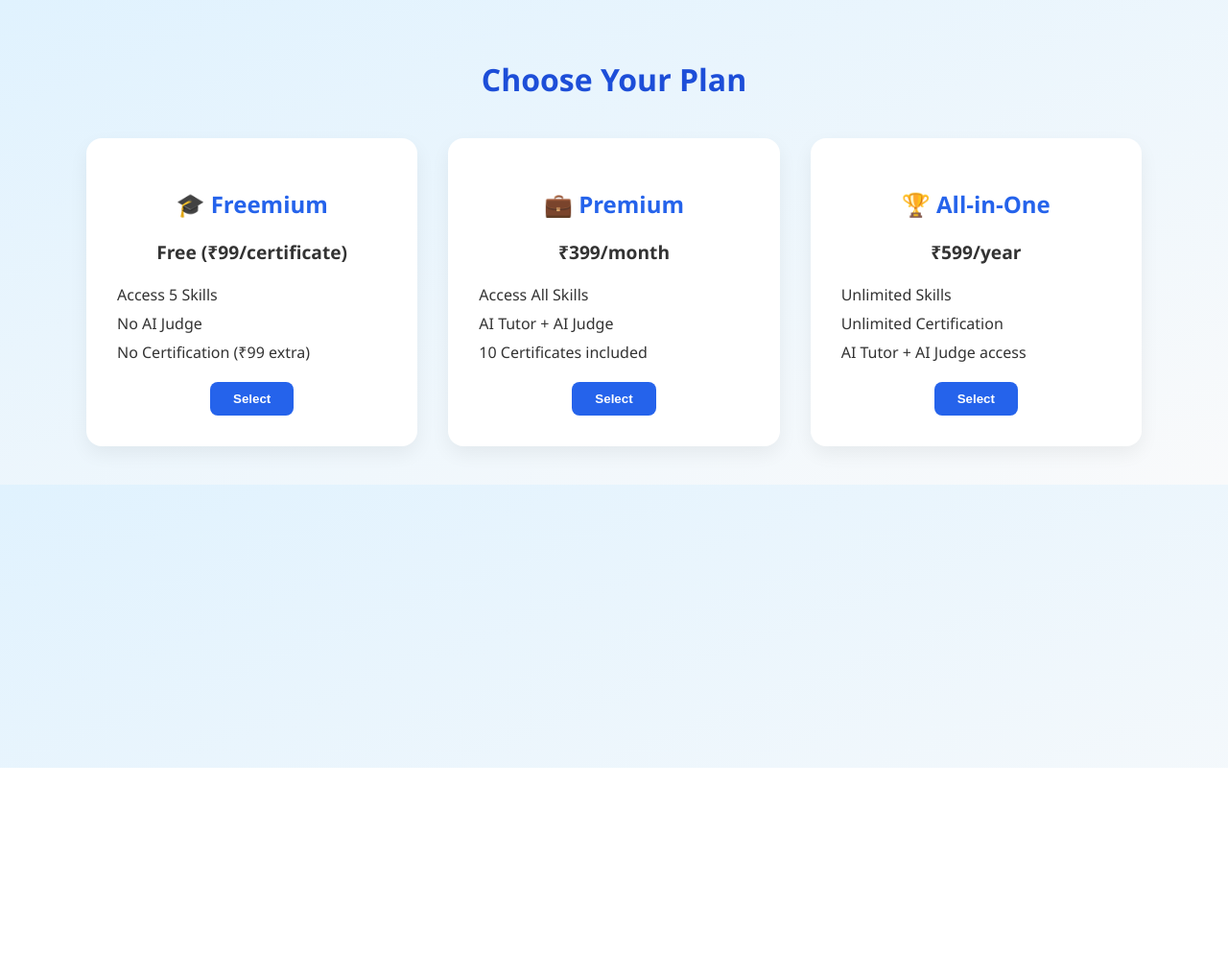
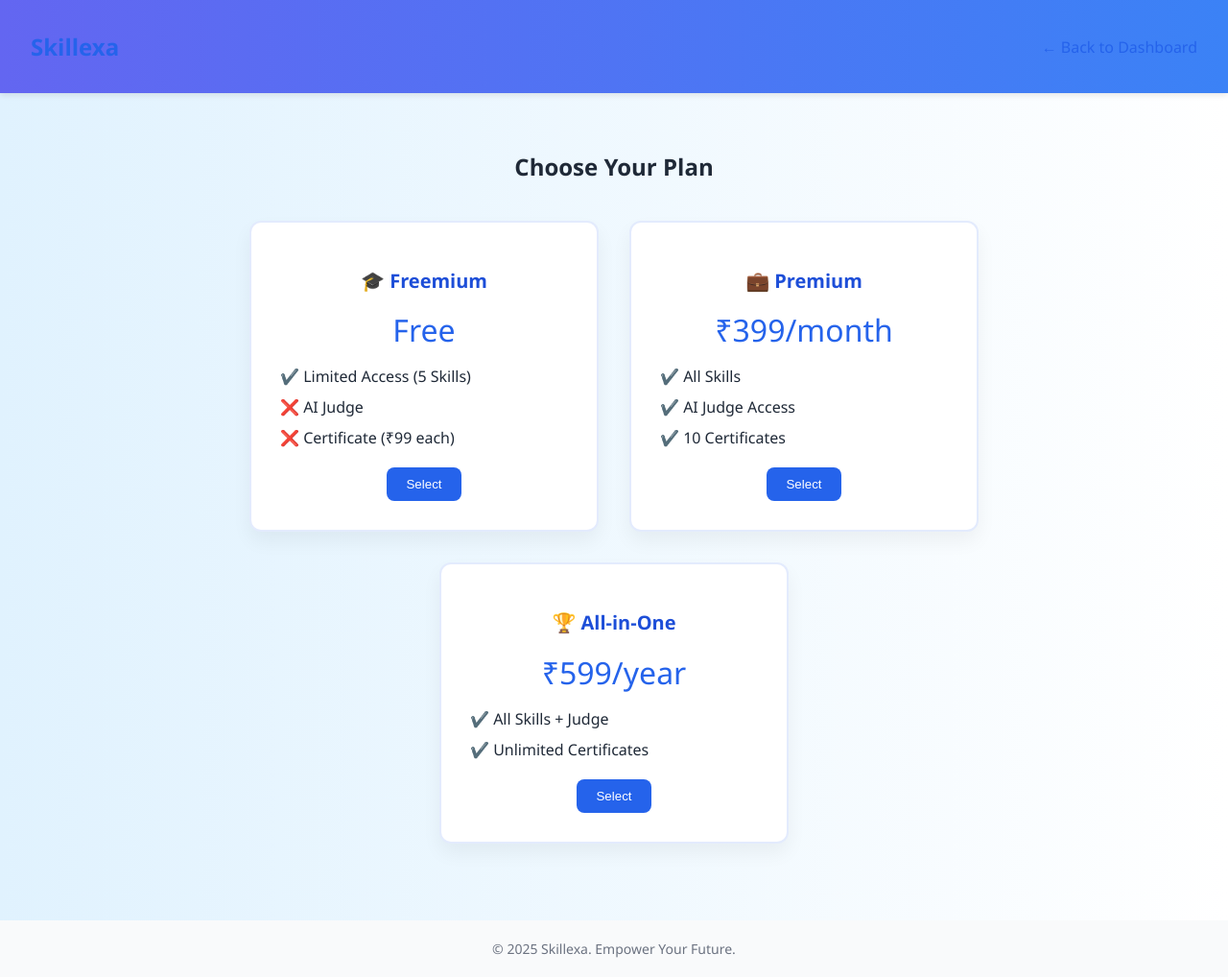
Before and after one commit to srushti-prajapati/skillexa, a plain HTML site: page payment.html in a window 1280 px wide. Shown: the whole page at 96% size. Before the commit the page ends 800 px from the top, so only its background shows below. Drawn offline with Linux system fonts and the light colour scheme.

Commit message:
Add pricing plans and upgrade logic

```diff
--- a/payment.html
+++ b/payment.html
@@ -3,130 +3,161 @@
 <head>
   <meta charset="UTF-8" />
   <meta name="viewport" content="width=device-width, initial-scale=1.0"/>
-  <title>Pricing – Skillexa</title>
+  <title>Upgrade Plan – Skillexa</title>
   <link rel="stylesheet" href="assets/css/style.css" />
   <style>
     body {
       font-family: 'Segoe UI', sans-serif;
-      background: linear-gradient(to bottom right, #e0f2fe, #f9fafb);
+      background: linear-gradient(to right, #e0f2fe, #ffffff);
       margin: 0;
-      padding: 40px 20px;
+      color: #1f2937;
     }
 
-    h1 {
-      text-align: center;
-      color: #1d4ed8;
-      margin-bottom: 40px;
+    header {
+      display: flex;
+      justify-content: space-between;
+      align-items: center;
+      padding: 1rem 2rem;
+      background-color: white;
+      box-shadow: 0 2px 6px rgba(0, 0, 0, 0.1);
     }
 
-    .plans {
-      display: grid;
+    header h1 {
+      font-size: 1.5rem;
+      color: #2563eb;
+    }
+
+    .pricing-section {
+      max-width: 1000px;
+      margin: 60px auto;
+      padding: 0 20px;
+      text-align: center;
+    }
+
+    .pricing-grid {
+      display: flex;
       gap: 2rem;
-      max-width: 1100px;
-      margin: auto;
-      grid-template-columns: repeat(auto-fit, minmax(280px, 1fr));
+      flex-wrap: wrap;
+      justify-content: center;
+      margin-top: 40px;
     }
 
     .plan {
       background: white;
-      border-radius: 16px;
+      border-radius: 12px;
       padding: 30px;
-      box-shadow: 0 8px 20px rgba(0, 0, 0, 0.06);
-      text-align: center;
-      border: 2px solid transparent;
-      transition: 0.3s;
-    }
-
-    .plan:hover {
-      transform: translateY(-5px);
-      border-color: #2563eb;
+      width: 300px;
+      box-shadow: 0 10px 20px rgba(0, 0, 0, 0.05);
+      border: 2px solid #2563eb20;
     }
 
     .plan h2 {
-      color: #2563eb;
-      font-size: 1.5rem;
-      margin-bottom: 10px;
+      color: #1d4ed8;
+      font-size: 1.25rem;
     }
 
-    .plan .price {
-      font-size: 1.2rem;
-      margin-bottom: 20px;
-      font-weight: bold;
+    .price {
+      font-size: 2rem;
+      color: #2563eb;
+      margin: 15px 0;
     }
 
     .plan ul {
       list-style: none;
       padding: 0;
+      text-align: left;
       margin-bottom: 20px;
-      text-align: left;
     }
 
     .plan ul li {
-      margin: 8px 0;
+      margin: 10px 0;
     }
 
-    .btn-select {
-      background: #2563eb;
+    .plan button {
+      background-color: #2563eb;
       color: white;
-      padding: 10px 24px;
       border: none;
+      padding: 10px 20px;
       border-radius: 8px;
-      font-weight: 600;
       cursor: pointer;
-      transition: 0.3s;
+      font-weight: 500;
+      transition: background-color 0.3s ease;
     }
 
-    .btn-select:hover {
-      background: #1d4ed8;
+    .plan button:hover {
+      background-color: #1e40af;
+    }
+
+    footer {
+      text-align: center;
+      padding: 20px;
+      font-size: 14px;
+      color: #6b7280;
+      background-color: #f9fafb;
+      margin-top: 80px;
     }
   </style>
 </head>
 <body>
+  <header>
+    <h1>Skillexa</h1>
+    <a href="dashboard.html" style="text-decoration:none; color:#2563eb;">← Back to Dashboard</a>
+  </header>
 
-  <h1>Choose Your Plan</h1>
+  <section class="pricing-section">
+    <h2>Choose Your Plan</h2>
+    <div class="pricing-grid">
 
-  <div class="plans">
-    <!-- Freemium -->
+      <!-- Freemium Plan -->
       <div class="plan">
         <h2>🎓 Freemium</h2>
-      <p class="price">Free (₹99/certificate)</p>
+        <div class="price">Free</div>
         <ul>
-        <li>Access 5 Skills</li>
-        <li>No AI Judge</li>
-        <li>No Certification (₹99 extra)</li>
+          <li>✔️ Limited Access (5 Skills)</li>
+          <li>❌ AI Judge</li>
+          <li>❌ Certificate (₹99 each)</li>
         </ul>
-      <button class="btn-select" onclick="alert('You are already on the Freemium plan.')">Select</button>
+        <button onclick="selectPlan('freemium')">Select</button>
       </div>
 
-    <!-- Premium -->
+      <!-- Premium Plan -->
       <div class="plan">
         <h2>💼 Premium</h2>
-      <p class="price">₹399/month</p>
+        <div class="price">₹399/month</div>
         <ul>
-        <li>Access All Skills</li>
-        <li>AI Tutor + AI Judge</li>
-        <li>10 Certificates included</li>
+          <li>✔️ All Skills</li>
+          <li>✔️ AI Judge Access</li>
+          <li>✔️ 10 Certificates</li>
         </ul>
-      <button class="btn-select" onclick="selectPlan('premium')">Select</button>
+        <button onclick="selectPlan('premium')">Select</button>
       </div>
 
-    <!-- All-in-One -->
+      <!-- All-in-One Plan -->
       <div class="plan">
         <h2>🏆 All-in-One</h2>
-      <p class="price">₹599/year</p>
+        <div class="price">₹599/year</div>
         <ul>
-        <li>Unlimited Skills</li>
-        <li>Unlimited Certification</li>
-        <li>AI Tutor + AI Judge access</li>
+          <li>✔️ All Skills + Judge</li>
+          <li>✔️ Unlimited Certificates</li>
         </ul>
-      <button class="btn-select" onclick="selectPlan('all')">Select</button>
+        <button onclick="selectPlan('all-in-one')">Select</button>
       </div>
+
     </div>
+  </section>
+
+  <footer>
+    © 2025 Skillexa. Empower Your Future.
+  </footer>
 
   <script>
     function selectPlan(plan) {
-      localStorage.setItem("selectedPlan", plan);
-      window.location.href = "checkout.html";
+      const user = JSON.parse(localStorage.getItem("skillexa-user")) || {};
+      user.plan = plan;
+      localStorage.setItem("skillexa-user", JSON.stringify(user));
+
+      alert("✅ Plan upgraded successfully!");
+      window.location.href = "dashboard.html";
     }
   </script>
 </body>
```
Lines whose indentation alone changed are shown as unchanged.
